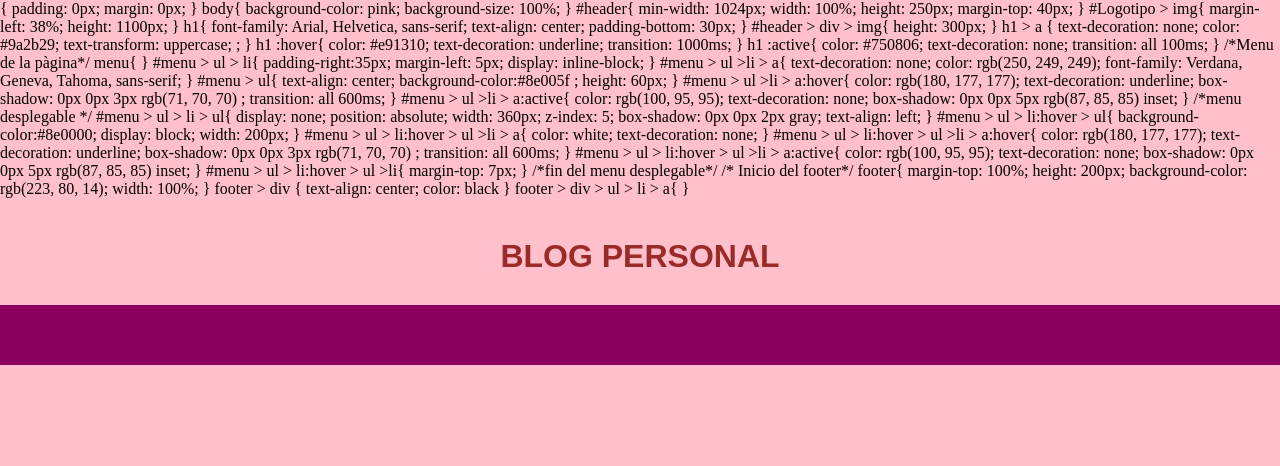
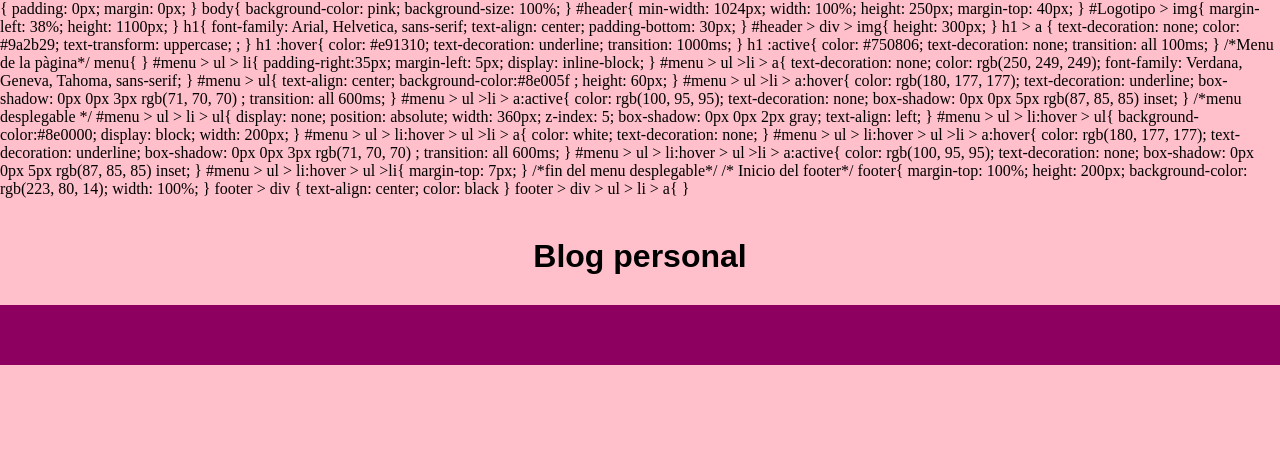
Before and after one commit to Dostinpedroya/Yogelis, a plain HTML site: page index.html in a window 1280 px wide. Shown: the top 466 px of the page. Drawn offline with Linux system fonts and the light colour scheme; files that its build step writes are made by us from their sources.

Commit message:
Update index.html

```diff
--- a/index.html
+++ b/index.html
@@ -231,7 +231,7 @@ footer > div > ul > li > a{
 
     <header id="header">
 
-        <h1 style="margin-top: 40px;"> <a   style="margin-top: 40px; href="Proyecto 1.html"> Blog personal</a> </h1>
+        <h1  href="Proyecto 1.html"> Blog personal</a> </h1>
 
 
         <div id="menu">
```
